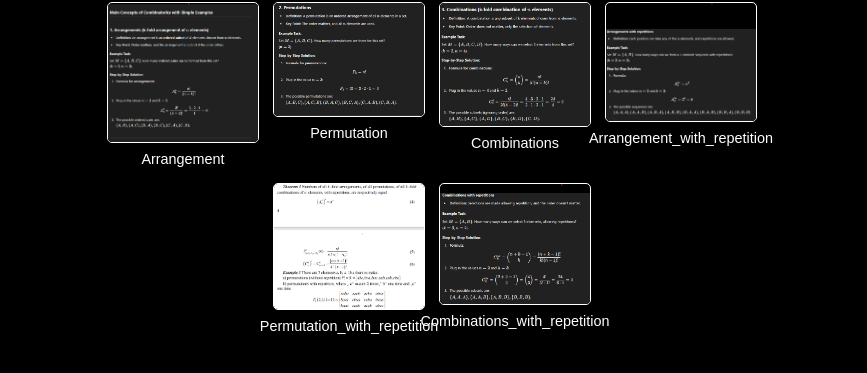
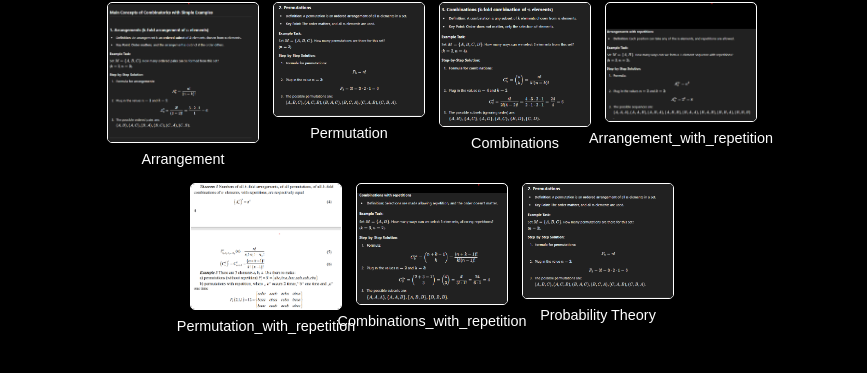
Before and after one commit to EmmanuelFame/EmmaTube, a plain HTML site: page index.html in a window 1280 px wide. Shown: the part 329-702 px from the top of the page, without its empty margins (208-1075 px from the left). Drawn offline with Linux system fonts and the light colour scheme.

Commit message:
Update index.html

```diff
--- a/index.html
+++ b/index.html
@@ -11,7 +11,7 @@
     <!-- Main Video Player -->
     <div id="player-container" class="medium">
       <video id="main-video" controls>
-        <source src="https://github.com/EmmanuelFame/EmmaTube/raw/refs/heads/main/videos/Prob%20Theeory1.mp4?download=" type="video/mp4">
+        <source src="https://github.com/EmmanuelFame/EmmaTube/raw/refs/heads/main/videos/Arrangement.mp4?download=" type="video/mp4">
         Your browser does not support the video tag.
       </video>
       <!-- View Buttons -->
@@ -48,6 +48,10 @@
         <img src="./images/Combinations_with_repetition.png" alt="Video 3 Thumbnail">
         <p>Combinations_with_repetition</p>
       </div>
+      <div class="video-item" data-video-src="https://github.com/EmmanuelFame/EmmaTube/raw/refs/heads/main/videos/Prob%20Theeory1.mp4?download=">
+        <img src="./images/Permutation.png" alt="Video 3 Thumbnail">
+        <p>Probability Theory</p>
+      </div>
     </div>
   </div>
   <script src="script.js"></script>
```
